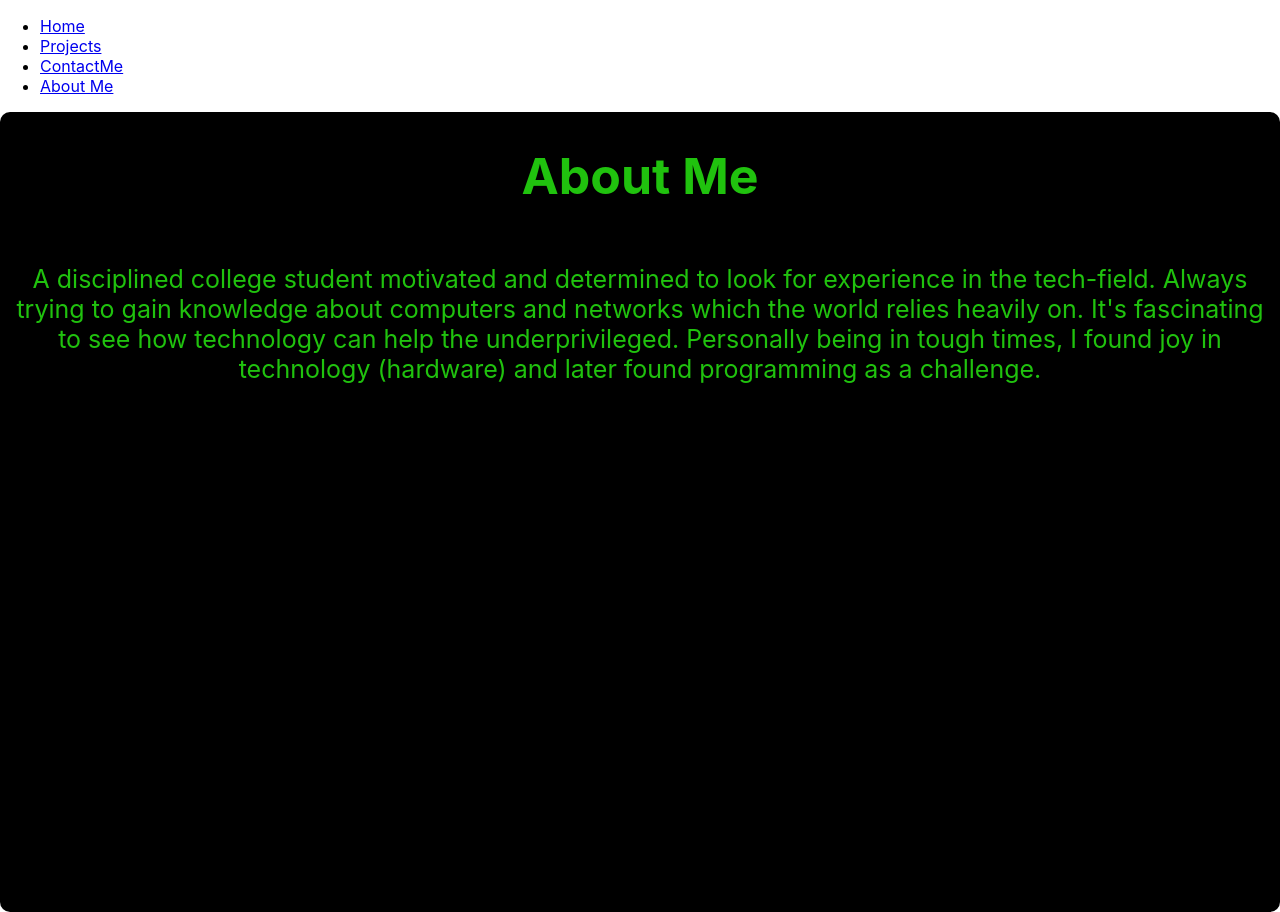
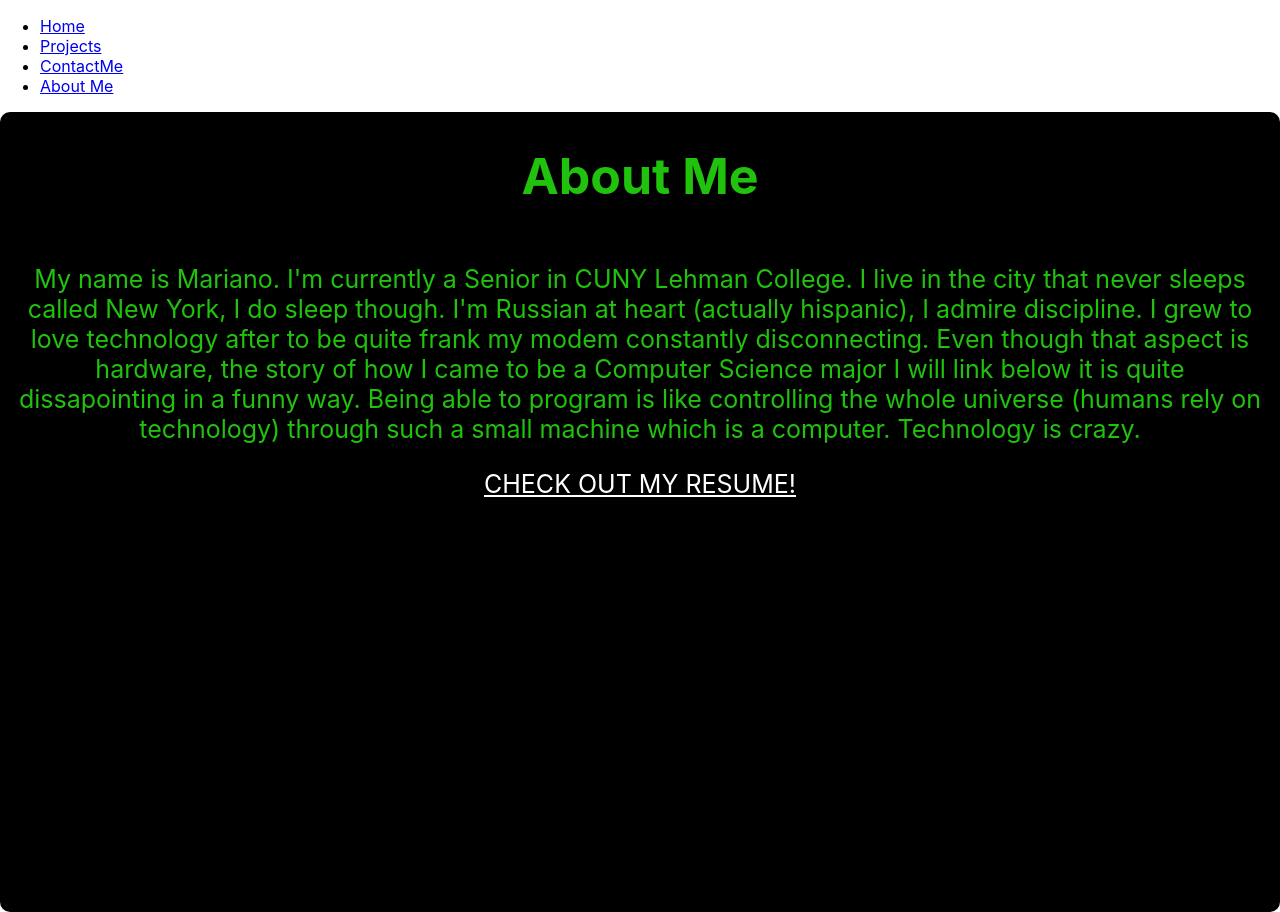
Before and after one commit to MarianoCMP/MarianoCMP.github.io, a React (Create React App) app: page /AboutMe in a window 1280 px wide. Built offline with nearby package versions, Linux system fonts and the light colour scheme.

Commit message:
almost done, missing css

```diff
--- a/package.json
+++ b/package.json
@@ -8,6 +8,7 @@
     "@testing-library/jest-dom": "^5.14.1",
     "@testing-library/react": "^11.2.7",
     "@testing-library/user-event": "^12.8.3",
+    "framer-motion": "^4.1.17",
     "history": "^5.1.0",
     "react": "^17.0.2",
     "react-dom": "^17.0.2",
--- a/src/App.css
+++ b/src/App.css
@@ -10,6 +10,7 @@
   text-align: center;
   color: #20C20E;
   font-size: 25px;
+  text-align:center;
 }
 
 .App-logo {
--- a/src/components/AboutMe.js
+++ b/src/components/AboutMe.js
@@ -1,3 +1,4 @@
+import React from 'react';
 
 
  function AboutMe(){
@@ -6,12 +7,28 @@
 
             <h1>About Me</h1>
             <p>
-            A disciplined college student motivated and determined to look for experience in the
-            tech-field. Always trying to gain knowledge about computers and networks which the
-            world relies heavily on. It's fascinating to see how technology can help the underprivileged.
-            Personally being in tough times, I found joy in technology (hardware) and later found programming
-            as a challenge.
+        My name is Mariano. I'm currently a Senior in CUNY Lehman College.
+        I live in the city that never sleeps called New York, I do sleep though.
+        I'm Russian at heart (actually hispanic), I admire discipline. I grew to love
+        technology after to be quite frank my modem constantly disconnecting.
+        Even though that aspect is hardware, the story of how I came to be
+        a Computer Science major I will link below it is quite dissapointing
+        in a funny way. Being able to program is like
+        controlling the whole universe (humans rely on technology)
+        through such a small machine which is a computer.
+        Technology is crazy.
             </p>
+
+                <a
+                className = "link"
+                style = {{color: "white"}}
+                href = "https://drive.google.com/file/d/1Jn3-Vb7R4jYfHFgjsxsTLc5S-el-Auc_/view"
+                target = "_blank"
+
+                >
+                CHECK OUT MY RESUME!
+                </a>
+
 
 
         </div>
--- a/src/components/Projects.js
+++ b/src/components/Projects.js
@@ -23,7 +23,7 @@ export default function Projects() {
       >
       <Link to = "VideoGame"> VideoGame </Link> | {" "}
       <Link to = "SoloVideoGame"> SoloVideoGame </Link> | {" "}
-      <Link to = "DragnDrop"> DragnDrop </Link>
+      <Link to = "MobileApp"> MobileApp </Link>
       </nav>
       <Outlet />
     </div>
--- a/src/index.js
+++ b/src/index.js
@@ -13,7 +13,7 @@ import Projects from './components/Projects';
 import SoloVideoGame from './pages/SoloVideoGame';
 import VideoGame from './pages/VideoGame';
 import ContactMe from './components/ContactMe';
-import DragnDrop from './pages/DragnDrop'
+import MobileApp from './pages/MobileApp'
 
 
 ReactDOM.render(
@@ -28,7 +28,7 @@ ReactDOM.render(
 
          < Route path="VideoGame" element={<VideoGame/>} />
         < Route path = "SoloVideoGame" element={<SoloVideoGame/>}/>
-        <Route path = "DragnDrop" element = {< DragnDrop/>} />
+        <Route path = "MobileApp" element = {< MobileApp/>} />
 
         </Route>
 
--- a/src/pages/DragnDrop.js
+++ /dev/null
@@ -1,12 +0,0 @@
-import React from "react"
-
-export default function DragnDrop() {
-    return (
-        <div>
-
-          DragnDrop
-
-
-        </div>
-    )
-}
--- /dev/null
+++ b/src/pages/MobileApp.js
@@ -0,0 +1,12 @@
+import React from "react"
+
+export default function MobileApp() {
+    return (
+        <div>
+
+<iframe src="https://giphy.com/embed/LhJFMni08u9Xc43Ivt" width="480" height="270" frameBorder="0" class="giphy-embed" allowFullScreen></iframe><p><a href="https://giphy.com/gifs/LhJFMni08u9Xc43Ivt">via GIPHY</a></p>
+
+
+        </div>
+    )
+}
--- a/src/pages/SoloVideoGame.js
+++ b/src/pages/SoloVideoGame.js
@@ -6,10 +6,10 @@ import React from "react"
 export default function SoloVideoGame() {
     return (
         <div>
+            <iframe src="https://giphy.com/embed/bMOovLZ102KZ92J59J" width="480" height="260" frameBorder="0" class="giphy-embed" allowFullScreen></iframe><p><a href="https://giphy.com/gifs/bMOovLZ102KZ92J59J">via GIPHY</a></p>
 
+           <p> Creativity </p>
 
-<iframe src="https://giphy.com/embed/rp2VzXnGael6QlU0qe" width="480" height="260" frameBorder="0" class="giphy-embed" allowFullScreen></iframe><p><a href="https://giphy.com/gifs/rp2VzXnGael6QlU0qe">via GIPHY</a></p>
-           <p> Creativity </p>
 
 
         </div>
--- a/src/pages/VideoGame.js
+++ b/src/pages/VideoGame.js
@@ -6,8 +6,9 @@ export default function VideoGame() {
     return (
         <div>
 
+
+<iframe src="https://giphy.com/embed/rp2VzXnGael6QlU0qe" width="480" height="260" frameBorder="0" class="giphy-embed" allowFullScreen></iframe><p><a href="https://giphy.com/gifs/rp2VzXnGael6QlU0qe">via GIPHY</a></p>
           <p> Discipline </p>
-
 
           <Button color = "primary" variant = "contained">Press Me</Button>
 
```
Also changed, not shown: src/components/Home.js (+5 -2 lines), public/naviwon.jpg (added), 1 other file (tests, documents, lock files or other folders).
